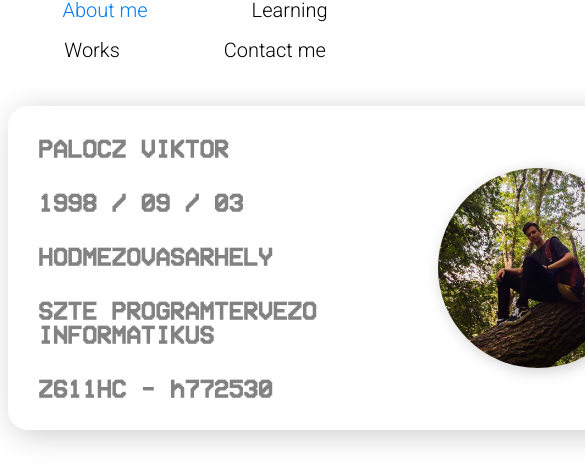
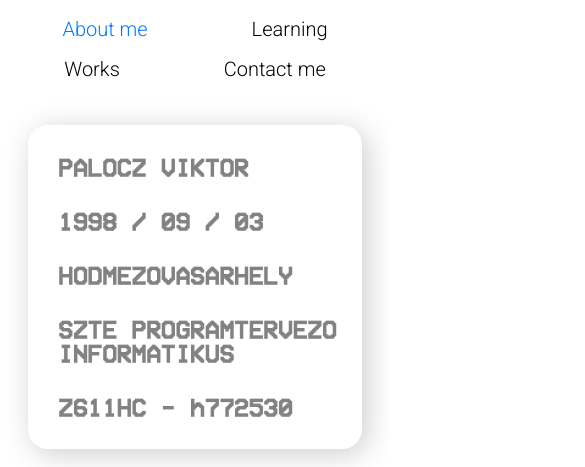
Before and after one commit to paloczviktor/paloczviktor.github.io, a plain HTML site: page index.html in a window 390 px wide. Shown: the part 92-559 px from the top of the page, 585 px wide, since content can reach past the window. Drawn offline with Linux system fonts and the light colour scheme.

Commit message:
idex mobile
## Edited:

- Responsiveness

```diff
--- a/index.html
+++ b/index.html
@@ -27,7 +27,7 @@
 				<h3>SZTE PROGRAMTERVEZO INFORMATIKUS</h3>
 				<h3>Z611HC - h772530</h3>
 			</div>
-			<img class="profile_picture" src="res/img/profpic.jpg" alt="Profile picture" width="200px" height="200px">
+			<img class="profile_picture" src="res/img/profpic.jpg" alt="Profile picture">
 		</div>
 		<div class="introduction">
 			<div class="header2">
--- a/style.css
+++ b/style.css
@@ -58,7 +58,7 @@ footer {
 /*header*/
 
 .header1 {
-	font-size: 32px;
+	font-size: 48px;
 	font-weight: 900;
 }
 
@@ -104,21 +104,14 @@ footer {
 /*identity_card*/
 
 .card {
-	margin: auto;
-	width: 700px;
+	margin: 20px;
 	box-shadow: 5px 5px 30px rgba(0,0,0,0.2);
 	border-radius: 20px;
-	margin-top: 20px;
-	margin-bottom: 30px;
+
 }
 
 .profile_picture {
-	border-radius: 50%;
-	margin-top: auto;
-	margin-bottom: auto;
-	margin-right: 50px;
-	float: right;
-	box-shadow: 3px 3px 15px rgba(0,0,0,0.2);
+	display: none;
 }
 
 .idcard_info h3, .card h3 {
@@ -127,7 +120,6 @@ footer {
 	margin-left: 30px;
 	margin-bottom: 30px;
 	color: black;
-	width: 400px;
 	font-family: VCR-OSD;
 	color: rgb(130,130,130);
 }
@@ -180,3 +172,16 @@ footer {
 }
 
 /*IDs*/
+
+@media only screen and (min-width: 600px) {
+
+	.profile_picture {
+		display: block;
+		border-radius: 50%;
+		margin: auto 30px auto auto;
+		box-shadow: 3px 3px 15px rgba(0,0,0,0.2);
+		width: 30%;
+		height: 30%;
+	}
+
+}
```
